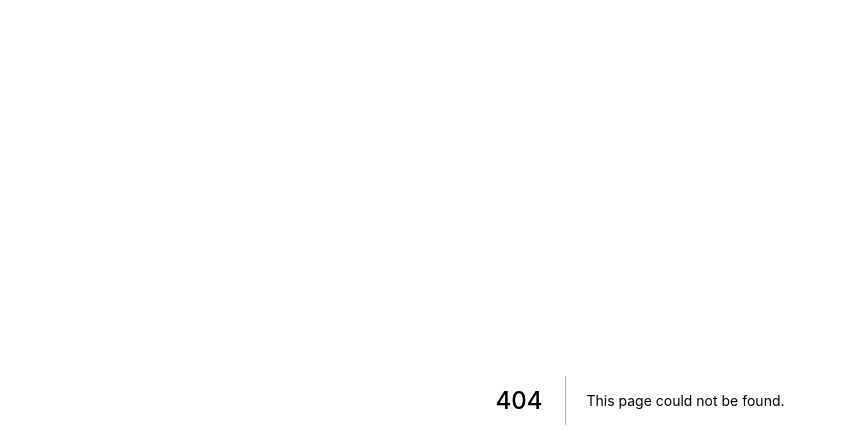
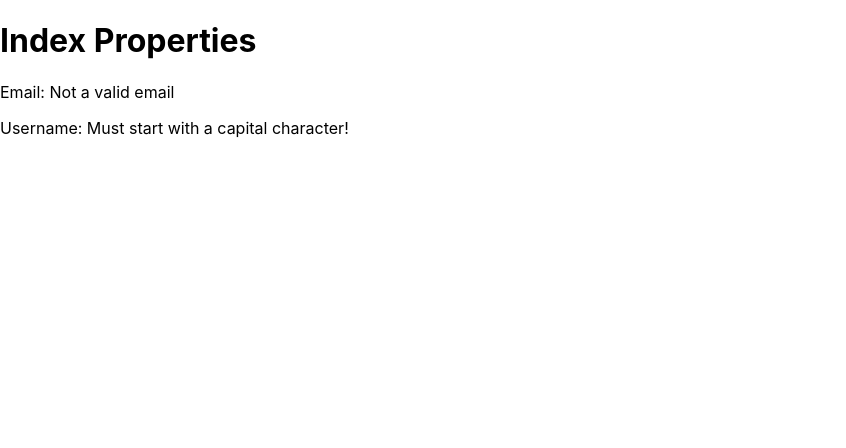
Before and after one commit to zneib/nextjs-typescript-prototype, a Next.js app: page /index-properties in a window 1280 px wide. Before the commit this address had no page. Shown: the top 448 px of the page, without its empty margins (0-846 px from the left). Built offline with nearby package versions, Linux system fonts and the light colour scheme.

Commit message:
Index properties example

```diff
--- /dev/null
+++ b/pages/index-properties.tsx
@@ -0,0 +1,21 @@
+import { NextPage } from "next"
+
+interface ErrorContainer {
+  [prop: string]: string;
+}
+
+const IndexProperties: NextPage = () => {
+  const errorBag: ErrorContainer = {
+    email: 'Not a valid email',
+    username: 'Must start with a capital character!'
+  }
+  return (
+    <>
+      <h1>Index Properties</h1>
+      <p>Email: {errorBag.email}</p>
+      <p>Username: {errorBag.username}</p>
+    </>
+  )
+}
+
+export default IndexProperties
```
